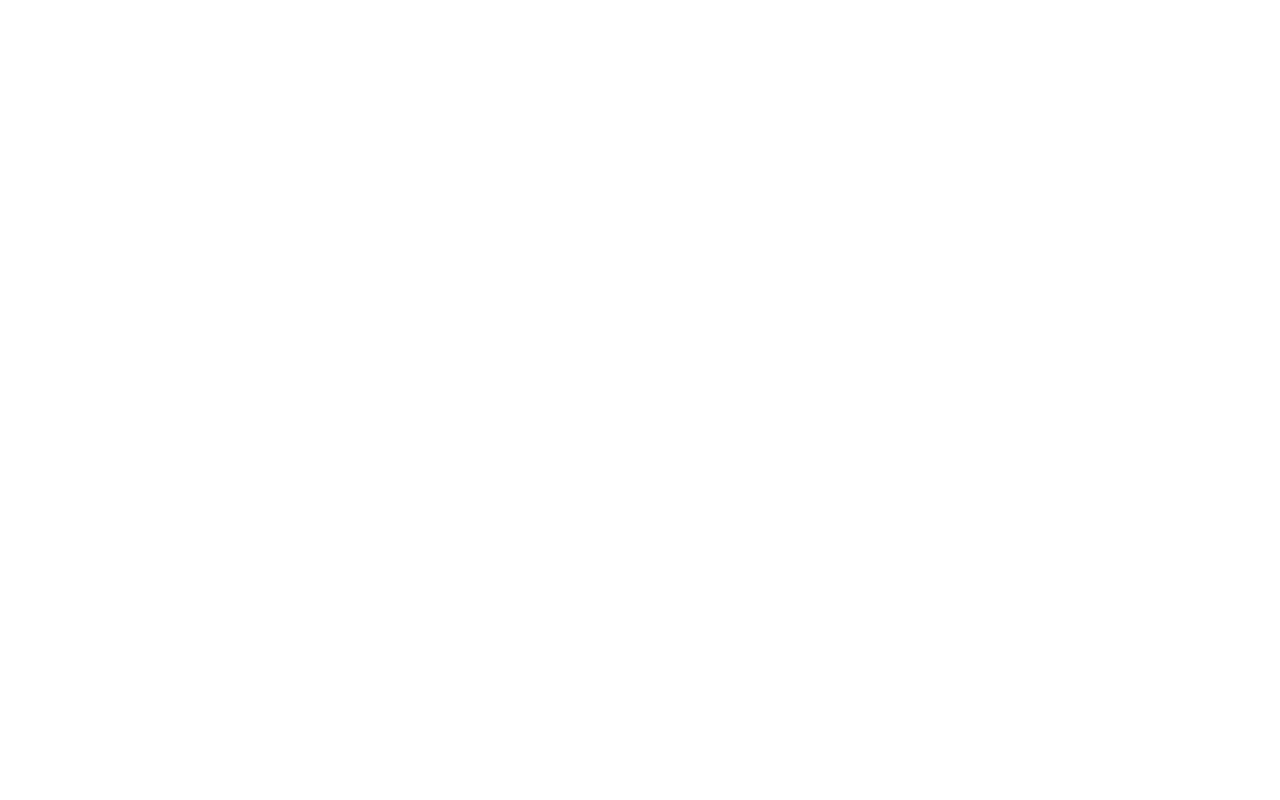
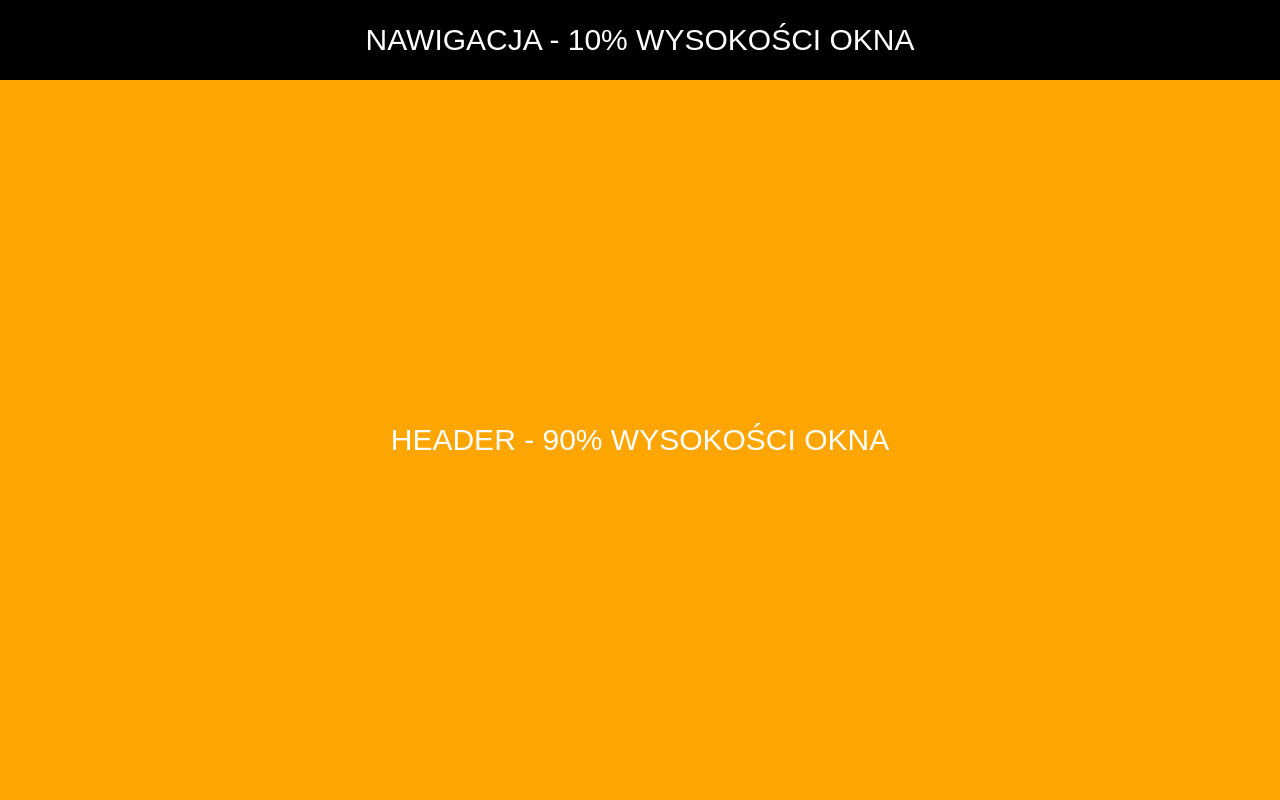
Before and after one commit to skjoeldkrona/advanced-front-end, a plain HTML site: page 01-CSS-reminder/index.html in a window 1280 px wide. Shown: the top 800 px of the page. Drawn offline with Linux system fonts and the light colour scheme.

Commit message:
feat: Task 1 comppleted

```diff
--- a/01-CSS-reminder/index.html
+++ b/01-CSS-reminder/index.html
@@ -1,12 +1,65 @@
 <!DOCTYPE html>
-<html lang="en">
+<html lang="pl">
+
 <head>
-  <meta charset="UTF-8">
-  <meta http-equiv="X-UA-Compatible" content="IE=edge">
-  <meta name="viewport" content="width=device-width, initial-scale=1.0">
-  <title>Document</title>
+    <meta charset="UTF-8">
+    <title>Najeżdzanie na header, nav przypięty</title>
+    <style>
+        * {
+            margin: 0;
+            padding: 0;
+            box-sizing: border-box;
+        }
+
+        html {
+            text-align: center;
+            color: white;
+            font-size: 30px;
+            text-transform: uppercase;
+            font-family: arial;
+        }
+
+        nav, header {
+            position: fixed;
+            width: 100%;
+        }
+
+        nav {
+            background-color: black;
+            height: 10vh;
+            line-height: 10vh;
+            z-index: 1;
+        }
+
+        header {
+            background-color: orange;
+            height: 90vh;
+            line-height: 90vh;
+            top: 10vh;
+        }
+
+        main {
+            position: relative;
+            background: linear-gradient(360deg, orange 0%, pink 50%, lightblue 100%);
+            height: 200vh;
+            line-height: 200vh;
+            top: 100vh;
+        }
+
+
+    </style>
 </head>
+
 <body>
+    <nav>
+        Nawigacja - 10% wysokości okna
+    </nav>
+    <header>
+        Header - 90% wysokości okna
+    </header>
+    <main>
+        Główna zawartość - 100% wysokości okna
+    </main>
+</body>
 
-</body>
 </html>
```
